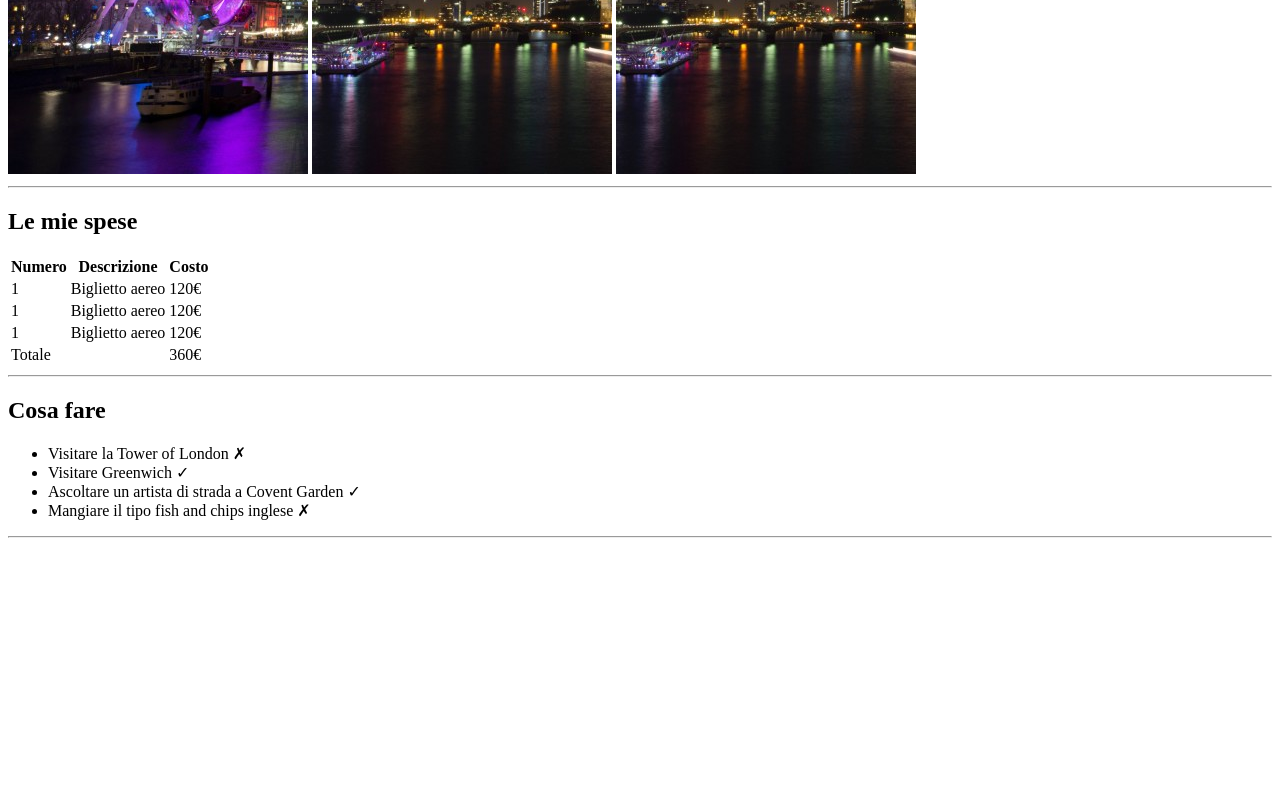
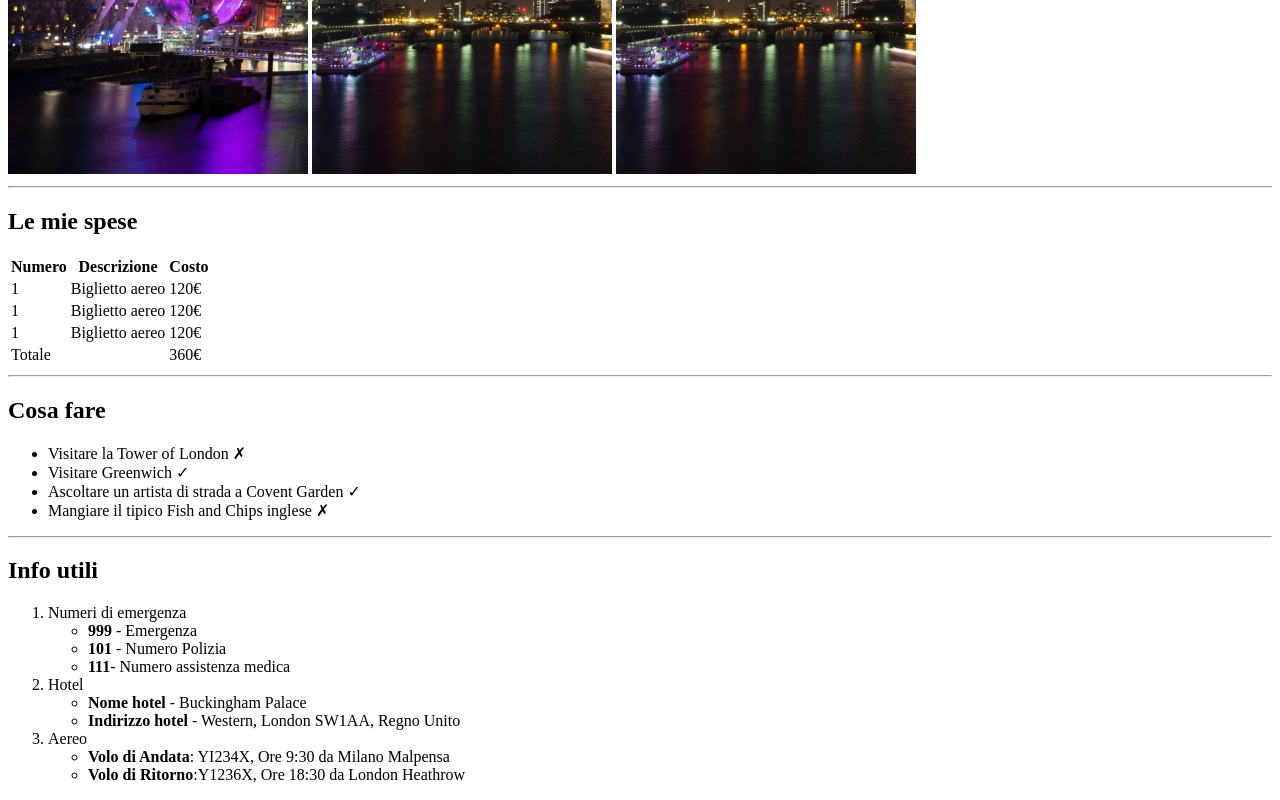
Before and after one commit to elmochimento/html-london-trip, a plain HTML site: page index.html in a window 1280 px wide. Shown: the part 506-1306 px from the top of the page. Before the commit the page ends 1052 px from the top, so only its background shows below. Drawn offline with Linux system fonts and the light colour scheme.

Commit message:
insert table "info utili"

```diff
--- a/index.html
+++ b/index.html
@@ -74,13 +74,53 @@
                     <li>Visitare la Tower of London &cross; </li>
                     <li>Visitare Greenwich &check;</li>
                     <li>Ascoltare un artista di strada a Covent Garden &check; </li>
-                    <li>Mangiare il tipo fish and chips inglese &cross; </li>
+                    <li>Mangiare il tipico Fish and Chips inglese &cross; </li>
                 </ul>
 
         </div>
 
             <hr/>
 
+            <div class="info">
+
+                <h2>Info utili</h2>
+
+                <ol>
+
+                    <li>Numeri di emergenza</li>
+                    <ul>
+                        <li> <strong>999</strong> - Emergenza</li>
+                        <li><strong>101</strong> - Numero Polizia</li>
+                        <li> <strong>111</strong>- Numero assistenza medica</li>
+                    </ul>
+
+                    <li>Hotel</li>
+
+                    <ul>
+
+                        <li><strong>Nome hotel</strong> - Buckingham Palace</li>
+                        <li><strong>Indirizzo hotel</strong> - Western, London SW1AA, Regno Unito</li>
+
+                    </ul>
+
+                    <li>Aereo</li>
+
+                    <ul>
+
+                        <li><strong>Volo di Andata</strong>: YI234X,  Ore 9:30 da Milano Malpensa</li>
+                        <li><strong>Volo di Ritorno</strong>:Y1236X, Ore 18:30 da London Heathrow</li>
+
+                    </ul>
+
+                </ol>
+
+
+
+
+
+
+            </div>
+
 
 
 
```
